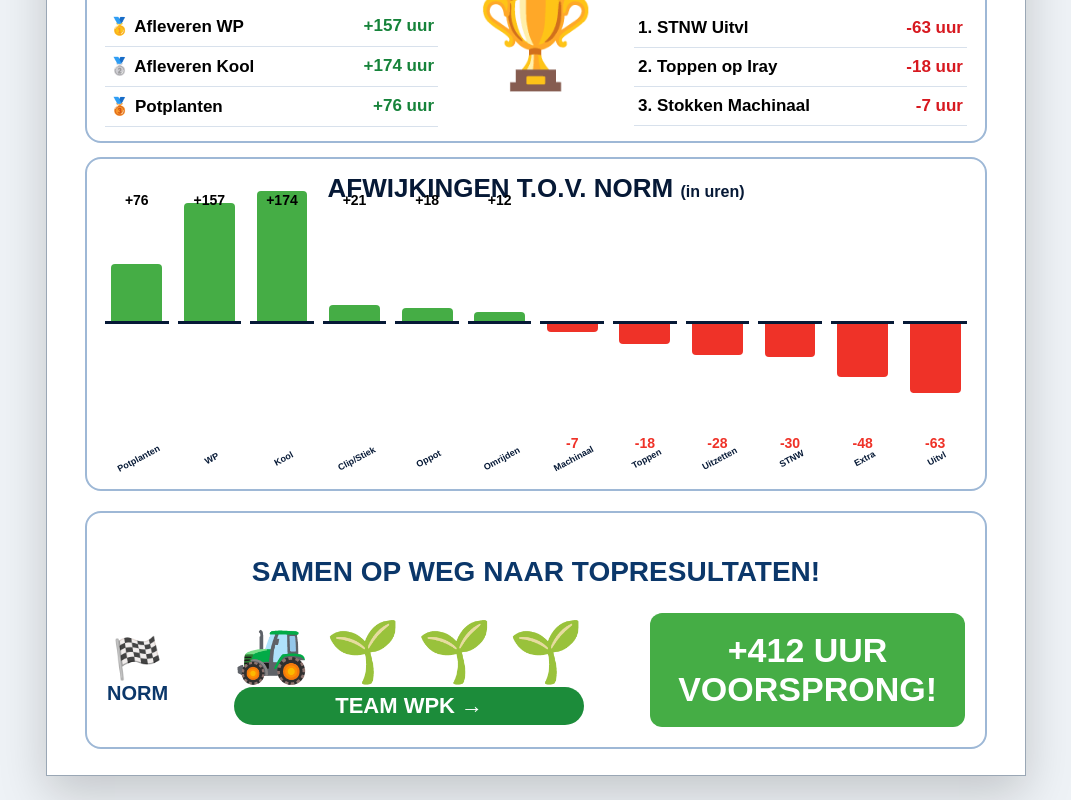
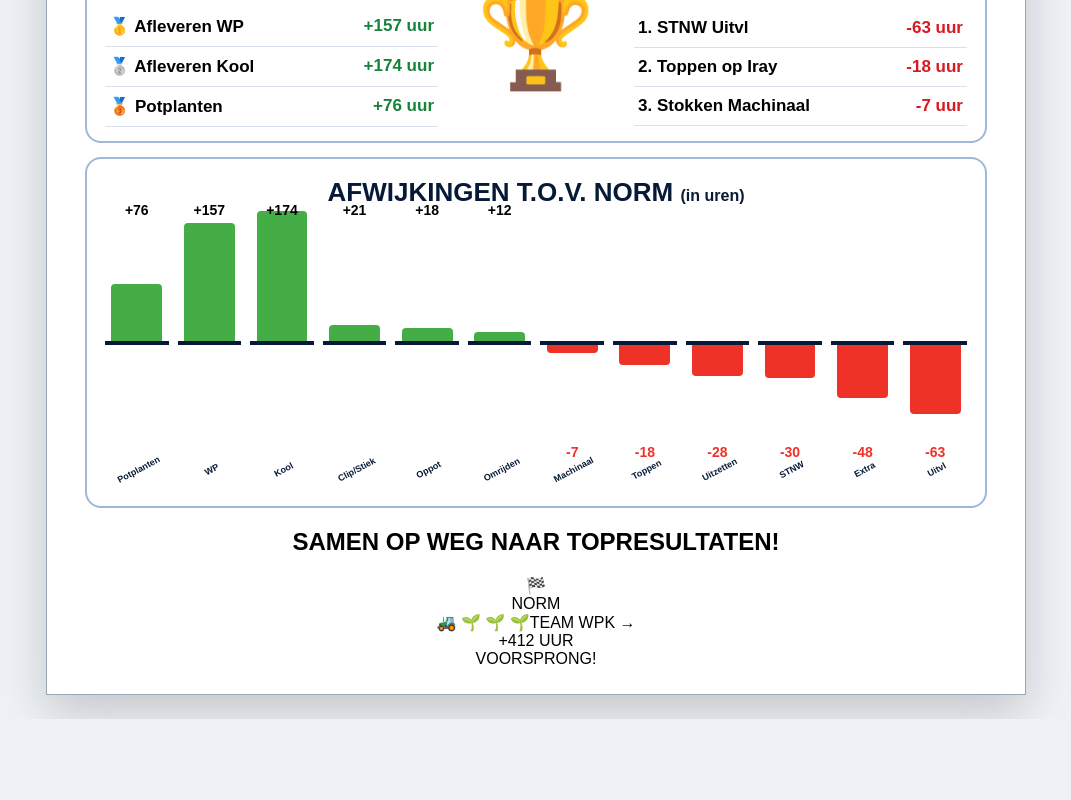
Before and after one commit to infoflorith-dev/wpk-weekprestatie, a React (Vite) app: page / in a window 1280 px wide. Shown: the part 809-1609 px from the top of the page, without its empty margins (104-1175 px from the left). After the commit the page ends 1528 px from the top, so only its background shows below. Built offline with nearby package versions, Linux system fonts and the light colour scheme.

Commit message:
Update App.css

```diff
--- a/src/App.css
+++ b/src/App.css
@@ -181,11 +181,11 @@ body {
   margin-top: 14px;
   border: 2px solid #9eb8d6;
   border-radius: 16px;
-  padding: 14px 18px 18px;
+  padding: 18px 18px 24px;
 }
 
 .chart-section h3 {
-  margin: 0 0 12px;
+  margin: 0 0 18px;
   color: #061936;
   font-size: 26px;
   font-weight: 900;
@@ -195,108 +195,6 @@ body {
   font-size: 16px;
 }
 
-.bar-chart {
-  height: 170px;
-  display: grid;
-  grid-template-columns: repeat(12, 1fr);
-  gap: 12px;
-  align-items: end;
-  border-bottom: 3px solid #061936;
-  padding: 0 10px;
-}
-
-.bar {
-  position: relative;
-  width: 100%;
-  border-radius: 4px 4px 0 0;
-}
-
-.bar span {
-  position: absolute;
-  top: -24px;
-  left: 50%;
-  transform: translateX(-50%);
-  font-size: 14px;
-  font-weight: 900;
-}
-
-.bar.positive {
-  background: #45ad45;
-}
-
-.bar.negative {
-  background: #ef3228;
-}
-
-.bar.negative span {
-  color: #ef3228;
-}
-
-.chart-labels {
-  display: grid;
-  grid-template-columns: repeat(12, 1fr);
-  gap: 8px;
-  margin-top: 8px;
-  font-size: 9px;
-  font-weight: 900;
-  color: #061936;
-}
-.road-section {
-  margin-top: 20px;
-  padding: 20px;
-  border: 2px solid #9eb8d6;
-  border-radius: 16px;
-}
-
-.road-title {
-  text-align: center;
-  color: #0b376a;
-  font-size: 28px;
-  font-weight: 900;
-  margin-bottom: 25px;
-}
-
-.road-track {
-  display: flex;
-  align-items: center;
-  justify-content: space-between;
-}
-
-.road-sign {
-  text-align: center;
-  font-size: 40px;
-  font-weight: 900;
-  color: #0b376a;
-}
-
-.road-sign div {
-  font-size: 20px;
-}
-
-.tractor {
-  font-size: 60px;
-  text-align: center;
-  color: #1c8c3a;
-}
-
-.tractor span {
-  display: block;
-  font-size: 22px;
-  font-weight: 900;
-  color: white;
-  background: #1c8c3a;
-  padding: 6px 20px;
-  border-radius: 20px;
-}
-
-.road-result {
-  background: #45ad45;
-  color: white;
-  font-size: 34px;
-  font-weight: 900;
-  padding: 18px 28px;
-  border-radius: 12px;
-}
 .split-chart {
   display: grid;
   grid-template-columns: repeat(12, 1fr);
@@ -306,8 +204,7 @@ body {
 
 .chart-col {
   display: grid;
-  grid-template-rows: 105px 3px 105px 42px;
-  align-items: stretch;
+  grid-template-rows: 115px 4px 95px 42px;
   text-align: center;
 }
 
@@ -316,7 +213,6 @@ body {
   position: relative;
   display: flex;
   justify-content: center;
-  height: 100%;
 }
 
 .positive-zone {
@@ -329,17 +225,17 @@ body {
 
 .zero-line {
   background: #061936;
-  height: 3px;
+  height: 4px;
   width: 100%;
 }
 
 .split-bar {
   width: 80%;
-  border-radius: 4px 4px 0 0;
 }
 
 .split-bar.positive {
   background: #45ad45;
+  border-radius: 4px 4px 0 0;
 }
 
 .split-bar.negative {
@@ -349,10 +245,10 @@ body {
 
 .bar-value {
   position: absolute;
+  left: 50%;
+  transform: translateX(-50%);
   font-size: 14px;
   font-weight: 900;
-  left: 50%;
-  transform: translateX(-50%);
   white-space: nowrap;
 }
 
@@ -362,7 +258,7 @@ body {
 }
 
 .negative-text {
-  top: calc(100% + 6px);
+  top: calc(100% + 4px);
   color: #ef3228;
 }
 
```
